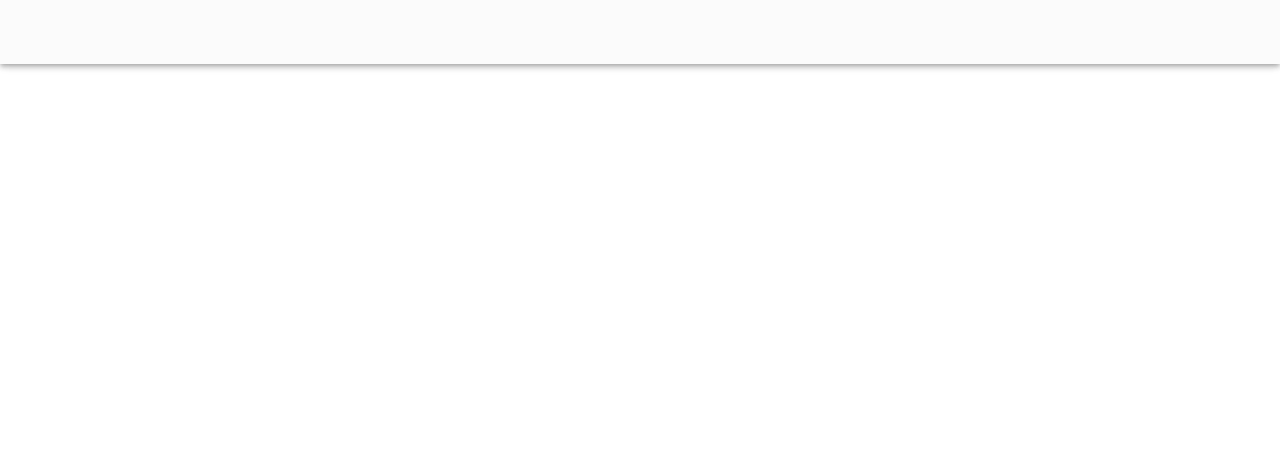
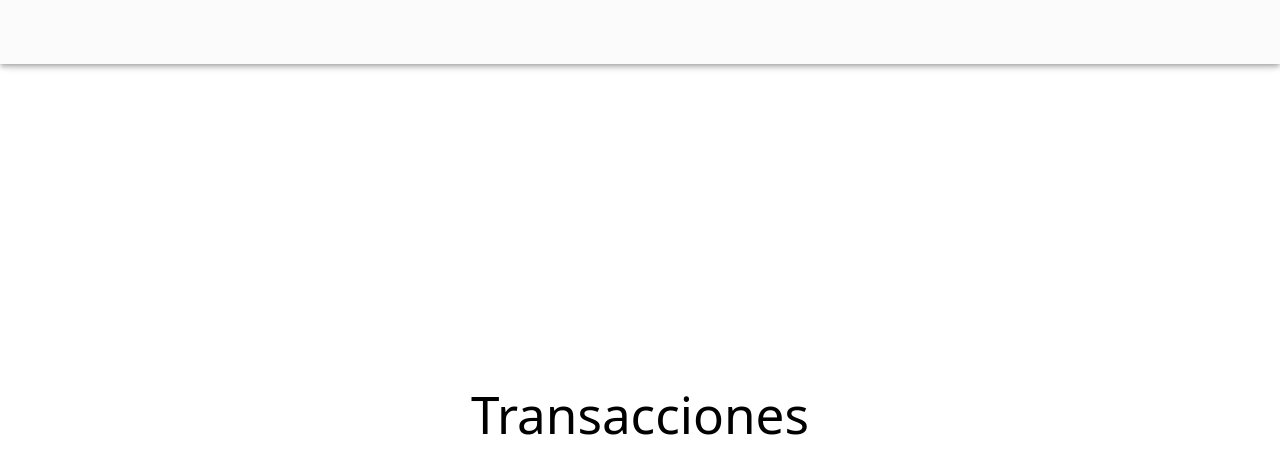
Before and after one commit to PabloWually/netby, a React (Vite) app in the folder frontend/: page /transactions in a window 1280 px wide. Shown: the top 474 px of the page. Built offline with nearby package versions, Linux system fonts and the light colour scheme; some icons are missing.

Commit message:
feat(api): implement routing and layout structure with Home, Products, and Transactions pages

```diff
--- a/frontend/src/App.jsx
+++ b/frontend/src/App.jsx
@@ -3,10 +3,12 @@ import reactLogo from "./assets/react.svg";
 import viteLogo from "/vite.svg";
 import "./App.css";
 import RootLayout from "./layout";
+import AppRoutes from "./routes/AppRoutes";
 
 function App() {
   return (
     <RootLayout>
+      <AppRoutes />
       <h1 className="text-3xl font-bold text-white underline">Hello world!</h1>
     </RootLayout>
   );
--- a/frontend/src/Layout.jsx
+++ b/frontend/src/Layout.jsx
@@ -1,16 +1,19 @@
 import "./global.css";
 import { ResponsiveAppBar } from "./components/ResponsiveAppBar";
 import { QueryClient, QueryClientProvider } from "@tanstack/react-query";
+import { BrowserRouter } from "react-router-dom";
 
 const queryClient = new QueryClient();
 
 export default function RootLayout({ children }) {
   return (
     <>
-      <QueryClientProvider client={queryClient}>
-        <ResponsiveAppBar />
-        {children}
-      </QueryClientProvider>
+      <BrowserRouter>
+        <QueryClientProvider client={queryClient}>
+          <ResponsiveAppBar />
+          {children}
+        </QueryClientProvider>
+      </BrowserRouter>
     </>
   );
 }
--- /dev/null
+++ b/frontend/src/Routes/AppRoutes.jsx
@@ -0,0 +1,16 @@
+import React from 'react';
+import { Routes, Route } from 'react-router-dom';
+import Home from '../pages/Home';
+import Products from '../pages/Products';
+import Transactions from '../pages/Transactions';
+
+export default function AppRoutes() {
+  return (
+    <Routes>
+      <Route path="/" element={<Home />} />
+      <Route path="/products" element={<Products />} />
+      <Route path="/transactions" element={<Transactions />} />
+      <Route path="*" element={<div>Página no encontrada</div>} />
+    </Routes>
+  );
+}
--- a/frontend/src/components/ResponsiveAppBar.jsx
+++ b/frontend/src/components/ResponsiveAppBar.jsx
@@ -1,17 +1,30 @@
-"use client"
-import React, { ComponentType } from 'react';
-import { Drawer, List, ListItem, ListItemText, IconButton, AppBar, Toolbar, Box, ListItemButton, ListItemIcon, } from '@mui/material';
-import MenuIcon from '@mui/icons-material/Menu';
-import { useTheme } from '@mui/material/styles';
-import { useMediaQuery } from '@mui/material';
+"use client";
+import React, { ComponentType } from "react";
+import {
+  Drawer,
+  List,
+  ListItem,
+  ListItemText,
+  IconButton,
+  AppBar,
+  Toolbar,
+  Box,
+  ListItemButton,
+  ListItemIcon,
+} from "@mui/material";
+import MenuIcon from "@mui/icons-material/Menu";
+import { useTheme } from "@mui/material/styles";
+import { useMediaQuery } from "@mui/material";
 import { MenuList } from "../constants/menuList";
+import { Link, useLocation } from "react-router-dom";
 
 const drawerWidth = 240;
 
 export function ResponsiveAppBar() {
   const theme = useTheme();
-  const isMobile = useMediaQuery(theme.breakpoints.down('sm'));
+  const isMobile = useMediaQuery(theme.breakpoints.down("sm"));
   const [mobileOpen, setMobileOpen] = React.useState(false);
+  const location = useLocation();
 
   const handleDrawerToggle = () => {
     setMobileOpen(!mobileOpen);
@@ -22,7 +35,12 @@ export function ResponsiveAppBar() {
       <List>
         {MenuList.map((menu) => (
           <ListItem key={menu.id}>
-            <ListItemButton onClick={() => {}}>
+            <ListItemButton
+              component={Link}
+              to={menu.url}
+              onClick={handleDrawerToggle}
+              selected={location.pathname === menu.url}
+            >
               <ListItemIcon>
                 <menu.icon />
               </ListItemIcon>
@@ -35,7 +53,7 @@ export function ResponsiveAppBar() {
   );
 
   return (
-    <div style={{ display: 'flex' }}>
+    <div style={{ display: "flex" }}>
       <AppBar position="fixed" style={{ zIndex: theme.zIndex.drawer + 1 }}>
         <Toolbar sx={{ backgroundColor: "#fbfbfb" }}>
           <IconButton
@@ -60,10 +78,10 @@ export function ResponsiveAppBar() {
           sx={{
             width: drawerWidth,
             flexShrink: 0,
-            '& .MuiDrawer-paper': {
+            "& .MuiDrawer-paper": {
               top: "64px",
               width: drawerWidth,
-              boxSizing: 'border-box',
+              boxSizing: "border-box",
             },
           }}
         >
--- a/frontend/src/constants/menuList.js
+++ b/frontend/src/constants/menuList.js
@@ -16,9 +16,9 @@ export const MenuList = [
     icon: InventoryIcon,
   },
   {
-    id: "clients",
-    title: "Clientes",
-    url: "/clients",
+    id: "transactions",
+    title: "Transacciones",
+    url: "/transactions",
     icon: PersonIcon,
   }
 ]
--- /dev/null
+++ b/frontend/src/pages/Home.jsx
@@ -0,0 +1,9 @@
+import React from 'react';
+
+export default function Home() {
+  return (
+    <div>
+      <p>Bienvenido al sistema de gestión.</p>
+    </div>
+  );
+}
--- /dev/null
+++ b/frontend/src/pages/Products.jsx
@@ -0,0 +1,9 @@
+import React from 'react';
+
+export default function Products() {
+  return (
+    <div>
+      <h1>Gestión de Productos</h1>
+    </div>
+  );
+}
--- /dev/null
+++ b/frontend/src/pages/Transactions.jsx
@@ -0,0 +1,9 @@
+import React from 'react';
+
+export default function Transactions() {
+  return (
+    <div>
+      <h1>Transacciones</h1>
+    </div>
+  );
+}
```
